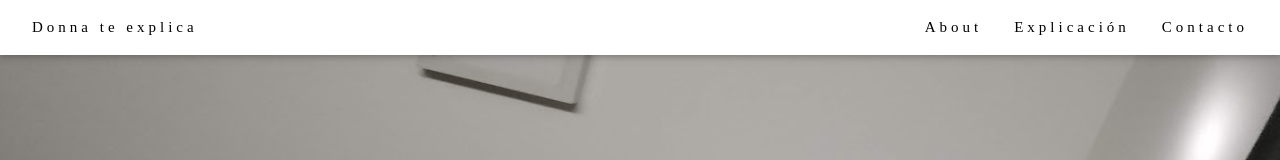
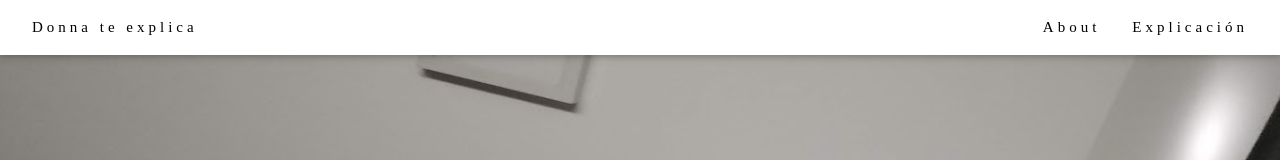
Before and after one commit to estebanpiazza/donnateexplica, a plain HTML site: page index.html in a window 1280 px wide. Shown: the top 160 px of the page. Drawn offline with nearby package versions, Linux system fonts and the light colour scheme.

Commit message:
contacot afuera

```diff
--- a/index.html
+++ b/index.html
@@ -23,7 +23,6 @@ h1, h2, h3, h4, h5, h6 {
     <div class="w3-right w3-hide-small">
       <a href="#about" class="w3-bar-item w3-button">About</a>
       <a href="#menu" class="w3-bar-item w3-button">Explicación</a>
-      <a href="#contact" class="w3-bar-item w3-button">Contacto</a>
     </div>
   </div>
 </div>
```
